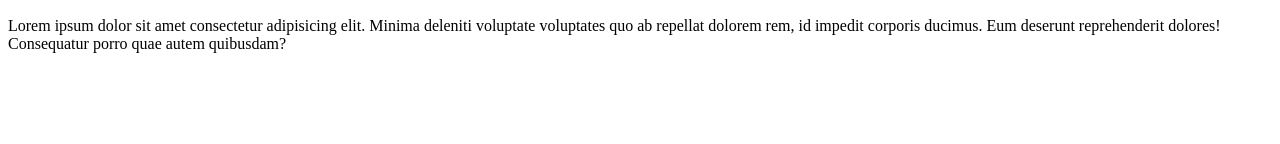
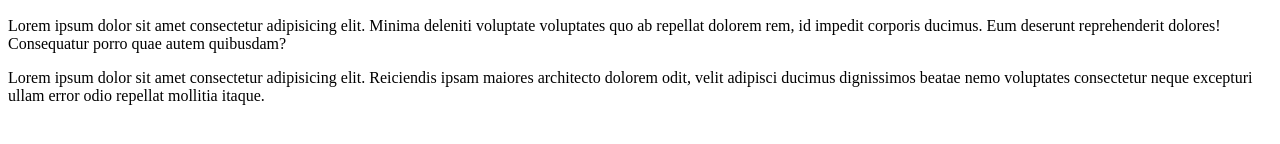
Before and after one commit to nazmul5675/html-five, a plain HTML site: page index.html in a window 1280 px wide. Shown: the part 320-464 px from the top of the page. Drawn offline with Linux system fonts and the light colour scheme.

Commit message:
pr moode

```diff
--- a/index.html
+++ b/index.html
@@ -15,6 +15,10 @@
         dolorem rem, id impedit corporis ducimus. Eum deserunt reprehenderit dolores! Consequatur porro quae autem
         quibusdam?</p>
 
+    <p>Lorem ipsum dolor sit amet consectetur adipisicing elit. Reiciendis ipsam maiores architecto dolorem odit, velit
+        adipisci ducimus dignissimos beatae nemo voluptates consectetur neque excepturi ullam error odio repellat
+        mollitia itaque.</p>
+
 </body>
 
 </html>
```
